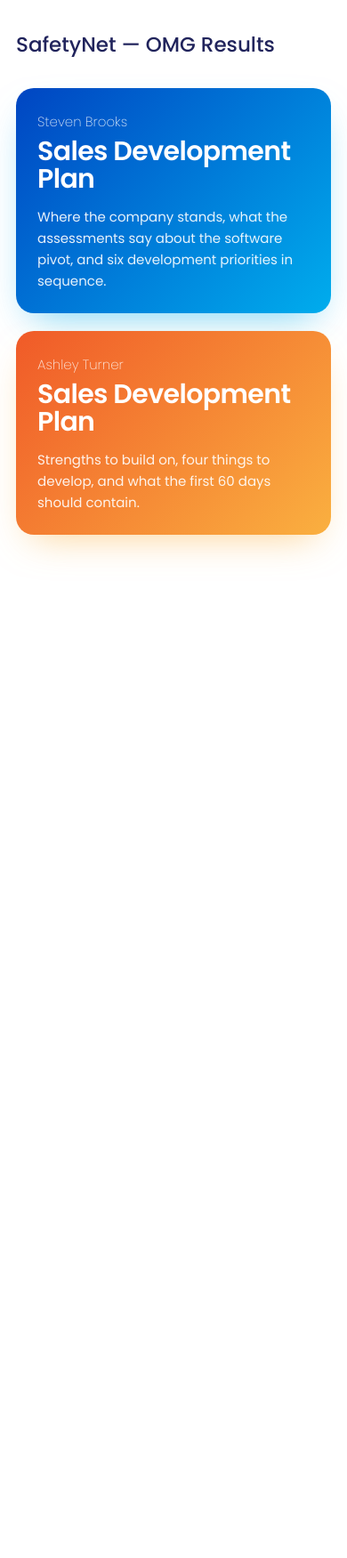
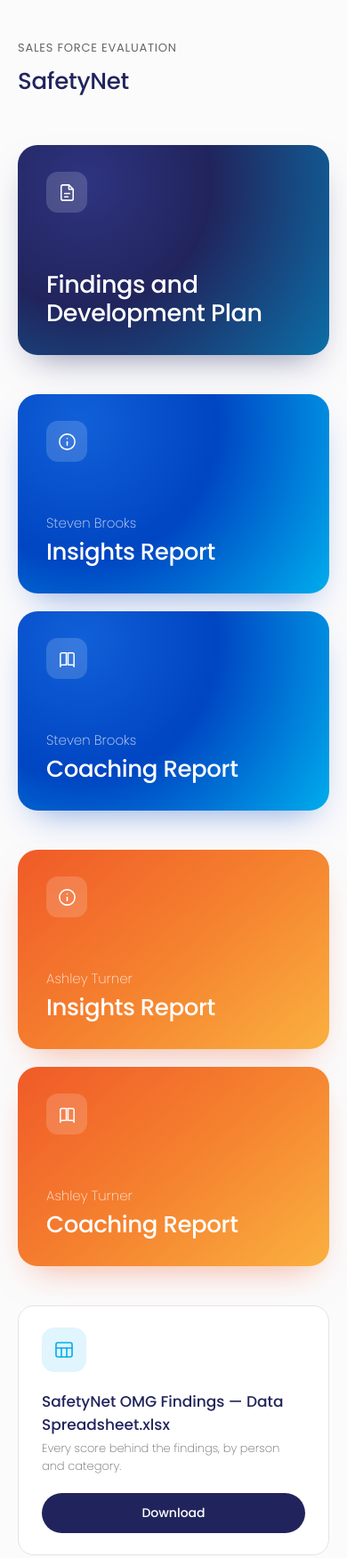
Before and after one commit to lushin-inc/safety-omg, a plain HTML site: page index.html in a window 390 px wide. Shown: the whole page at 89% size. Before the commit the page ends 844 px from the top, so only its background shows below. Drawn offline with Linux system fonts and the light colour scheme.

Commit message:
Add files via upload

```diff
--- a/index.html
+++ b/index.html
@@ -1,269 +1,316 @@
 <!DOCTYPE html>
-<html lang="en"><head><meta charset="utf-8">
-<meta name="viewport" content="width=device-width,initial-scale=1">
-<title>SafetyNet — OMG Results</title>
+<html lang="en">
+<head>
+<meta charset="utf-8">
+<meta name="viewport" content="width=device-width, initial-scale=1">
+<meta name="robots" content="noindex, nofollow">
+<title>SafetyNet — Sales Force Evaluation</title>
 <link rel="preconnect" href="https://fonts.googleapis.com">
 <link rel="preconnect" href="https://fonts.gstatic.com" crossorigin>
 <link href="https://fonts.googleapis.com/css2?family=Poppins:wght@200;400;500;600&display=swap" rel="stylesheet">
 <style>
-:root{
-  --stable:#21245C; --fresh:#00ADED; --energetic:#0045C2;
-  --passionate:#E34554; --fireball:#F05A28; --limitless:#FAB040;
-  --gray:#EDEDED; --ink:#333; --soft:#6b6f80;
-  --font:'Poppins',Arial,Helvetica,sans-serif;
-  --rail:284px; --accent:#0045C2;
-}
-*{box-sizing:border-box}
-html{-webkit-text-size-adjust:100%}
-body{margin:0;background:#fff;color:var(--ink);font-family:var(--font);
-  font-weight:400;font-size:16px;line-height:1.6}
+  :root {
+    --stable: #21245C;
+    --fresh: #00ADED;
+    --energetic: #0045C2;
+    --passionate: #E34554;
+    --fireball: #F05A28;
+    --limitless: #FAB040;
+    --gray: #EDEDED;
+    --white: #FFFFFF;
+    --body: #333333;
+    --subtle: #666666;
+    --font: 'Poppins', Arial, Helvetica, sans-serif;
+  }
 
-/* ---------- shell ---------- */
-.shell{display:flex;align-items:flex-start;min-height:100vh}
-.rail{position:sticky;top:0;flex:0 0 var(--rail);width:var(--rail);height:100vh;
-  overflow-y:auto;background:#fbfbfc;border-right:1px solid #ececf1;
-  padding:26px 16px 40px;transition:flex-basis .2s,width .2s,padding .2s}
-.main{flex:1 1 auto;min-width:0}
-.wrap{max-width:880px;margin:0 auto;padding:44px 30px 130px}
+  * { box-sizing: border-box; }
 
-body.nav-closed .rail{flex-basis:0;width:0;padding-left:0;padding-right:0;
-  overflow:hidden;border-right-color:transparent}
+  html { -webkit-text-size-adjust: 100%; }
 
-/* rail brand + toggle */
-.rb{display:flex;align-items:center;gap:10px;padding:0 10px 20px}
-.rb-t{font-size:14px;font-weight:500;color:var(--stable);line-height:1.25}
-.rb-s{display:block;font-size:12px;font-weight:200;color:var(--soft)}
+  body {
+    margin: 0;
+    padding: 0;
+    font-family: var(--font);
+    font-weight: 400;
+    color: var(--body);
+    background: #FBFBFC;
+    -webkit-font-smoothing: antialiased;
+  }
 
-.navtog{position:fixed;top:14px;left:14px;z-index:40;width:42px;height:42px;
-  border:1px solid #e4e4ec;background:#fff;border-radius:12px;cursor:pointer;
-  display:none;align-items:center;justify-content:center;padding:0}
-body.nav-closed .navtog{display:flex}
-.navtog span,.railtog span{display:block;width:17px;height:2px;background:var(--stable);
-  border-radius:2px;position:relative}
-.navtog span:before,.navtog span:after,.railtog span:before,.railtog span:after{
-  content:"";position:absolute;left:0;width:17px;height:2px;background:var(--stable);border-radius:2px}
-.navtog span:before,.railtog span:before{top:-5px}
-.navtog span:after,.railtog span:after{top:5px}
-.railtog{margin-left:auto;width:34px;height:34px;border:0;background:none;cursor:pointer;
-  display:flex;align-items:center;justify-content:center;padding:0;opacity:.6;flex:0 0 auto}
-.railtog:hover{opacity:1}
+  .wrap {
+    max-width: 940px;
+    margin: 0 auto;
+    padding: 64px 28px 96px;
+  }
 
-/* nav groups */
-.ng{margin:0 0 18px}
-.ng-h{font-size:11px;font-weight:600;letter-spacing:.1em;text-transform:uppercase;
-  color:var(--soft);padding:0 10px 7px}
-.ni{display:flex;align-items:center;gap:10px;width:100%;text-align:left;border:0;
-  background:none;font-family:var(--font);font-size:14.5px;font-weight:400;
-  color:var(--stable);text-decoration:none;padding:10px 12px;border-radius:10px;
-  cursor:pointer;line-height:1.3}
-.ni:hover{background:#f0f0f5}
-.ni-d{width:6px;height:6px;border-radius:50%;background:currentColor;opacity:.3;flex:0 0 auto}
-.ni.on{background:#eef1fb;font-weight:600}
-.ni.on .ni-d{opacity:1}
+  header { margin-bottom: 52px; }
 
-/* ---------- content ---------- */
-.eyebrow{font-size:14px;font-weight:400;color:var(--soft)}
-h1{font-size:27px;font-weight:500;color:var(--stable);margin:2px 0 34px;line-height:1.25}
-.view{display:none}
-.view.on{display:block}
-.vhead{margin:0 0 26px}
-.vhead .vn{font-size:15px;font-weight:200;color:var(--soft)}
-.vhead .vt{font-size:30px;font-weight:600;line-height:1.2;letter-spacing:-.01em;color:var(--accent)}
-h3{font-size:19px;font-weight:500;color:var(--stable);margin:34px 0 10px}
-h4{font-size:16px;font-weight:600;color:var(--stable);margin:24px 0 6px}
-p{margin:0 0 14px}
-ul{margin:0 0 16px;padding-left:22px}
-li{margin:0 0 8px}
-strong,b{font-weight:600;color:var(--stable)}
-a{color:var(--energetic)}
+  .eyebrow {
+    font-size: 13px;
+    font-weight: 400;
+    letter-spacing: 0.06em;
+    text-transform: uppercase;
+    color: var(--subtle);
+    margin: 0 0 8px;
+  }
 
-/* section stepper */
-.step{display:flex;gap:10px;margin:52px 0 0;padding-top:26px;border-top:1px solid #f0f0f4}
-.step a{font-size:14px;font-weight:500;color:var(--stable);text-decoration:none;
-  background:var(--gray);padding:12px 22px;border-radius:999px}
-.step a:hover{background:var(--stable);color:#fff}
+  h1 {
+    font-size: 26px;
+    font-weight: 500;
+    color: var(--stable);
+    margin: 0;
+    letter-spacing: -0.01em;
+  }
 
-/* hub tiles (single column, full width) */
-.tiles{display:block;margin-top:6px}
-.tile{display:block;width:100%;text-align:left;border:0;cursor:pointer;color:#fff;
-  font-family:var(--font);border-radius:20px;padding:30px 30px;margin:0 0 14px;
-  text-decoration:none}
-.tile .tn{display:block;font-size:15px;font-weight:200;opacity:.85;margin-bottom:4px}
-.tile .tt{display:block;font-size:30px;font-weight:600;line-height:1.15;letter-spacing:-.01em}
-.tile:hover{filter:brightness(1.06)}
+  section { margin-bottom: 44px; }
 
-/* landing chooser — one column, deliberately tall */
-.land{max-width:880px;margin:0 auto;padding:64px 30px 120px}
-.big{display:flex;flex-direction:column;justify-content:flex-end;width:100%;
-  min-height:320px;border-radius:26px;padding:40px 40px 38px;margin:0 0 20px;
-  color:#fff;text-decoration:none}
-.big:hover{filter:brightness(1.06)}
-.big .bn{display:block;font-size:17px;font-weight:200;opacity:.85;margin-bottom:6px}
-.big .bt2{display:block;font-size:44px;font-weight:600;line-height:1.05;letter-spacing:-.02em}
-.big .bd{display:block;font-size:15px;font-weight:400;opacity:.9;margin-top:14px;max-width:44ch}
-@media (max-width:640px){
-  .land{padding:34px 18px 80px}
-  .big{min-height:210px;padding:26px 24px 24px;border-radius:20px}
-  .big .bt2{font-size:30px}
-  .big .bn{font-size:15px}
-}
-@media print{
-  .land{padding:0}
-  .big{min-height:0;color:#000!important;background:none!important;padding:0;margin:0 0 18px}
-  .big .bt2{color:var(--stable)!important;font-size:18pt}
-  .big .bn,.big .bd{color:#333!important}
-}
+  .section-label {
+    font-size: 13px;
+    font-weight: 400;
+    letter-spacing: 0.06em;
+    text-transform: uppercase;
+    color: var(--subtle);
+    margin: 0 0 14px;
+  }
 
-/* lead-in bullet block */
-.lead{margin:0 0 20px}
-.lead-h{font-weight:600;color:var(--stable);margin-bottom:6px}
-.lead ul{margin-bottom:0}
+  /* ---- Tiles ---- */
 
-/* note card */
-.note{background:var(--gray);border-left:5px solid var(--stable);
-  border-radius:0 14px 14px 0;padding:20px 24px;margin:24px 0}
-.note-h{font-weight:600;color:var(--stable);margin-bottom:8px;font-size:17px}
-.note p:last-child,.note ul:last-child{margin-bottom:0}
-.note.warn{border-left-color:var(--passionate)}
-.note.warn .note-h{color:var(--passionate)}
-.note.good{border-left-color:var(--fresh)}
-.note.good .note-h{color:var(--energetic)}
+  .tile-row {
+    display: grid;
+    grid-template-columns: 1fr 1fr;
+    gap: 20px;
+  }
 
-/* score bars */
-.bars{margin:14px 0 26px}
-.bar{display:grid;grid-template-columns:1fr 46px;
-  grid-template-areas:"l v" "t t" "g g";column-gap:12px;padding:11px 0;
-  border-bottom:1px solid #f1f1f4}
-.bar:last-child{border-bottom:0}
-.bl{grid-area:l;font-size:15px;color:var(--stable);align-self:center}
-.bv{grid-area:v;font-size:20px;font-weight:600;text-align:right;align-self:center}
-.bt{grid-area:t;position:relative;height:9px;border-radius:5px;background:#e9e9ee;margin:7px 0 4px}
-.bf{position:absolute;left:0;top:0;bottom:0;border-radius:5px}
-.btk{position:absolute;top:-4px;bottom:-4px;width:2px;background:var(--stable);opacity:.55}
-.bg{grid-area:g;font-size:11.5px;color:var(--soft);font-weight:200}
-.bar.total .bl{font-weight:600;font-size:16.5px}
-.bar.total{border-bottom:2px solid var(--gray);padding-bottom:14px;margin-bottom:4px}
-.bf.ok{background:var(--fresh)}   .bv.ok{color:var(--fresh)}
-.bf.mid{background:var(--limitless)} .bv.mid{color:var(--fireball)}
-.bf.low{background:var(--passionate)} .bv.low{color:var(--passionate)}
+  .tile {
+    display: flex;
+    flex-direction: column;
+    justify-content: flex-end;
+    text-decoration: none;
+    color: var(--white);
+    border-radius: 22px;
+    padding: 34px 32px 32px;
+    position: relative;
+    overflow: hidden;
+    transition: transform 0.18s ease, box-shadow 0.18s ease;
+  }
 
-/* collapsible */
-.cx{border-radius:14px;background:var(--gray);margin:0 0 12px;overflow:hidden}
-.cxh{width:100%;display:flex;align-items:center;justify-content:space-between;gap:14px;
-  background:none;border:0;cursor:pointer;font-family:var(--font);font-size:17px;
-  font-weight:500;color:var(--stable);text-align:left;padding:19px 24px}
-.chev{width:9px;height:9px;border-right:2px solid var(--stable);border-bottom:2px solid var(--stable);
-  transform:rotate(45deg);transition:transform .18s;flex:0 0 auto;opacity:.7}
-.cx.is-open .chev{transform:rotate(-135deg)}
-.cxb{max-height:0;overflow:hidden;transition:max-height .22s ease}
-.cx.is-open .cxb{max-height:none}
-.cxi{padding:2px 24px 22px}
-.cxi > :last-child{margin-bottom:0}
-.cxi .note{background:#fff}
+  .tile:hover { transform: translateY(-3px); }
+  .tile:focus-visible { outline: 3px solid var(--stable); outline-offset: 4px; }
 
-/* priorities */
-.prog{background:var(--gray);border-radius:14px;padding:18px 24px;margin:0 0 22px}
-.prog-t{font-size:14px;font-weight:500;color:var(--stable);margin-bottom:9px}
-.prog-b{height:10px;border-radius:5px;background:#dcdce4;overflow:hidden}
-.prog-f{height:100%;width:0;background:var(--fresh);transition:width .25s}
-.prio{display:grid;grid-template-columns:34px 40px 1fr;column-gap:10px;align-items:start;
-  padding:22px 24px;background:var(--gray);border-radius:16px;margin:0 0 12px}
-.prio.done{opacity:.5}
-.prio.done .ptitle{text-decoration:line-through}
-.pchk{cursor:pointer;padding-top:5px}
-.pchk input{position:absolute;opacity:0;width:0;height:0}
-.box{display:block;width:23px;height:23px;border-radius:7px;background:#fff;
-  border:2px solid #c9c9d4;position:relative}
-.pchk input:checked + .box{background:var(--fresh);border-color:var(--fresh)}
-.pchk input:checked + .box:after{content:"";position:absolute;left:6px;top:2px;width:6px;
-  height:12px;border-right:2.5px solid #fff;border-bottom:2.5px solid #fff;transform:rotate(40deg)}
-.pnum{font-size:28px;font-weight:600;color:var(--stable);opacity:.28;line-height:1.05}
-.ptag{font-size:11.5px;font-weight:600;letter-spacing:.08em;text-transform:uppercase;
-  color:var(--energetic);margin-bottom:3px}
-.ptitle{font-size:19px;font-weight:600;color:var(--stable);line-height:1.3;margin-bottom:8px}
-.pbody{font-size:15.4px}
-.pbody p:last-child,.pbody ul:last-child{margin-bottom:0}
+  .tile-wide {
+    min-height: 268px;
+    background: radial-gradient(circle at 22% 18%, #2E3480 0%, var(--stable) 42%, #0C6FA8 100%);
+    box-shadow: 0 18px 40px -18px rgba(33, 36, 92, 0.55);
+  }
+  .tile-wide:hover { box-shadow: 0 26px 52px -18px rgba(33, 36, 92, 0.62); }
 
-/* download card */
-.dl{display:flex;align-items:center;gap:16px;background:var(--gray);border-radius:16px;
-  padding:18px 22px;margin:0 0 10px;text-decoration:none;color:var(--stable)}
-.dl:hover{background:#e3e3ea}
-.dl-i{flex:0 0 auto;width:42px;height:42px;border-radius:12px;background:#fff;
-  display:flex;align-items:center;justify-content:center;color:var(--energetic)}
-.dl-i svg{width:21px;height:21px}
-.dl-m{flex:1 1 auto;min-width:0}
-.dl-n{display:block;font-size:15.5px;font-weight:600;line-height:1.3}
-.dl-d{display:block;font-size:13px;font-weight:200;color:var(--soft);line-height:1.35;margin-top:2px}
-.dl-b{flex:0 0 auto;font-size:13px;font-weight:500;background:var(--stable);color:#fff;
-  padding:9px 18px;border-radius:999px}
+  .tile-steven {
+    min-height: 352px;
+    background: radial-gradient(circle at 20% 15%, #1160D8 0%, var(--energetic) 45%, var(--fresh) 100%);
+    box-shadow: 0 18px 40px -18px rgba(0, 69, 194, 0.5);
+  }
+  .tile-steven:hover { box-shadow: 0 26px 52px -18px rgba(0, 69, 194, 0.58); }
 
-/* data explorer */
-.dx-c{margin:0 0 16px}
-.dx-q{width:100%;font-family:var(--font);font-size:16px;color:var(--stable);
-  border:1px solid #dfdfe8;border-radius:12px;padding:14px 18px;background:#fff}
-.dx-q:focus{outline:none;border-color:var(--fresh)}
-.dx-f{display:flex;gap:8px;margin:12px 0 0;flex-wrap:wrap}
-.fp{font-family:var(--font);font-size:13.5px;font-weight:500;color:var(--stable);
-  background:var(--gray);border:0;border-radius:999px;padding:9px 18px;cursor:pointer}
-.fp.is-on{background:var(--stable);color:#fff}
-.dx-n{font-size:13px;color:var(--soft);font-weight:200;margin-top:12px}
-.dxg{margin:0 0 18px}
-.dxg-h{font-size:12px;font-weight:600;letter-spacing:.08em;text-transform:uppercase;
-  color:var(--soft);padding:14px 0 6px;border-bottom:1px solid #eeeef3}
-.dxr{display:grid;grid-template-columns:1fr auto;gap:14px;align-items:baseline;
-  padding:9px 0;border-bottom:1px solid #f5f5f8;font-size:15px}
-.dxr-f{color:var(--stable)}
-.dxr-w{font-size:11.5px;font-weight:200;color:var(--soft);display:block}
-.dxr-v{font-weight:600;text-align:right;white-space:nowrap}
-.v-num{color:var(--stable)}
-.v-strong{color:var(--fresh)}
-.v-weak{color:var(--passionate)}
-.v-yes{color:var(--fireball)}
-.v-no{color:var(--soft);font-weight:400}
-.dx-empty{padding:26px 0;color:var(--soft)}
+  .tile-ashley {
+    min-height: 352px;
+    background: linear-gradient(140deg, var(--fireball) 0%, #F5822F 52%, var(--limitless) 100%);
+    box-shadow: 0 18px 40px -18px rgba(240, 90, 41, 0.5);
+  }
+  .tile-ashley:hover { box-shadow: 0 26px 52px -18px rgba(240, 90, 41, 0.58); }
 
-@media (max-width:1000px){
-  :root{--rail:270px}
-  .rail{position:fixed;left:0;top:0;z-index:35;box-shadow:0 0 0 100vmax rgba(24,26,54,.34)}
-  body.nav-closed .rail{box-shadow:none}
-  .wrap{padding:70px 20px 100px}
-  h1{font-size:23px}
-  .vhead .vt{font-size:24px}
-  .tile{padding:24px 22px}
-  .tile .tt{font-size:24px}
-  .prio{grid-template-columns:30px 1fr;column-gap:9px}
-  .pnum{display:none}
-  .dl{flex-wrap:wrap}
-}
+  .tile-icon {
+    position: absolute;
+    top: 30px;
+    left: 32px;
+    width: 46px;
+    height: 46px;
+    border-radius: 13px;
+    background: rgba(255, 255, 255, 0.16);
+    display: flex;
+    align-items: center;
+    justify-content: center;
+  }
 
-@media print{
-  @page{size:letter;margin:.6in}
-  body{font-size:11.2pt;line-height:1.45}
-  .rail,.navtog,.tiles,.step,.prog,.dx-c,#hub{display:none!important}
-  .shell{display:block}
-  .wrap{max-width:none;padding:0}
-  .view{display:block!important;page-break-before:always}
-  .view.first{page-break-before:avoid}
-  .vhead{border-bottom:2.5px solid var(--fresh);padding-bottom:8px}
-  .vhead .vt{font-size:19pt}
-  h1{font-size:20pt;margin-bottom:16px}
-  .cx{background:#f4f4f7!important}
-  .prio{background:#f4f4f7!important;break-inside:avoid;grid-template-columns:36px 1fr}
-  .cxb{max-height:none!important;overflow:visible!important}
-  .chev{display:none}
-  .cxh{padding:13px 16px 4px;font-size:13pt;break-after:avoid;break-inside:avoid}
-  .cxi{padding:0 16px 14px}
-  h3,h4{break-after:avoid}
-  p,li{orphans:2;widows:2}
-  .note,.bar,.dl{break-inside:avoid}
-  .pchk{display:none}
-  a{color:var(--stable);text-decoration:none}
-}
-</style></head>
+  .tile-icon svg {
+    width: 23px;
+    height: 23px;
+    stroke: var(--white);
+    stroke-width: 1.6;
+    fill: none;
+    stroke-linecap: round;
+    stroke-linejoin: round;
+  }
+
+  .tile-name {
+    font-size: 15px;
+    font-weight: 200;
+    opacity: 0.85;
+    margin: 0 0 6px;
+  }
+
+  .tile-title {
+    font-size: 30px;
+    font-weight: 500;
+    line-height: 1.16;
+    letter-spacing: -0.015em;
+    margin: 0;
+  }
+
+  .tile-wide .tile-title { font-size: 34px; max-width: 15ch; }
+
+  /* ---- Download card ---- */
+
+  .download {
+    display: flex;
+    align-items: center;
+    gap: 20px;
+    background: var(--white);
+    border: 1px solid #E2E4EA;
+    border-radius: 18px;
+    padding: 24px 26px;
+    text-decoration: none;
+    transition: border-color 0.18s ease, box-shadow 0.18s ease;
+  }
+
+  .download:hover {
+    border-color: var(--fresh);
+    box-shadow: 0 12px 28px -16px rgba(0, 173, 237, 0.5);
+  }
+
+  .download:focus-visible { outline: 3px solid var(--stable); outline-offset: 3px; }
+
+  .download-icon {
+    flex: 0 0 auto;
+    width: 50px;
+    height: 50px;
+    border-radius: 14px;
+    background: rgba(0, 173, 237, 0.12);
+    display: flex;
+    align-items: center;
+    justify-content: center;
+  }
+
+  .download-icon svg {
+    width: 24px;
+    height: 24px;
+    stroke: var(--fresh);
+    stroke-width: 1.6;
+    fill: none;
+    stroke-linecap: round;
+    stroke-linejoin: round;
+  }
+
+  .download-text { flex: 1 1 auto; min-width: 0; }
+
+  .download-file {
+    display: block;
+    font-size: 17px;
+    font-weight: 500;
+    color: var(--stable);
+    margin: 0 0 4px;
+    word-break: break-word;
+  }
+
+  .download-note {
+    display: block;
+    font-size: 13px;
+    font-weight: 200;
+    color: var(--subtle);
+    margin: 0;
+  }
+
+  .download-btn {
+    display: inline-block;
+    flex: 0 0 auto;
+    font-family: var(--font);
+    font-size: 14px;
+    font-weight: 500;
+    color: var(--white);
+    background: var(--stable);
+    border-radius: 999px;
+    padding: 12px 26px;
+  }
+
+  @media (max-width: 720px) {
+    .wrap { padding: 44px 20px 72px; }
+    .tile-row { grid-template-columns: 1fr; }
+    .tile-steven, .tile-ashley { min-height: 224px; }
+    .tile-wide { min-height: 236px; }
+    .tile-wide .tile-title { font-size: 27px; }
+    .tile-title { font-size: 26px; }
+    .download { flex-wrap: wrap; }
+    .download-btn { width: 100%; text-align: center; }
+  }
+</style>
+</head>
 <body>
-<div class="land">
+<div class="wrap">
 
-<h1>SafetyNet — OMG Results</h1>
-<a class="big" href="steven/" style="background:linear-gradient(135deg,#0045C2,#00ADED);box-shadow:0 18px 44px -18px #00ADED99"><span class="bn">Steven Brooks</span><span class="bt2">Sales Development Plan</span><span class="bd">Where the company stands, what the assessments say about the software pivot, and six development priorities in sequence.</span></a><a class="big" href="ashley/" style="background:linear-gradient(135deg,#F05A28,#FAB040);box-shadow:0 18px 44px -18px #FAB04099"><span class="bn">Ashley Turner</span><span class="bt2">Sales Development Plan</span><span class="bd">Strengths to build on, four things to develop, and what the first 60 days should contain.</span></a>
+  <header>
+    <p class="eyebrow">Sales Force Evaluation</p>
+    <h1>SafetyNet</h1>
+  </header>
+
+  <section id="findings">
+    <a class="tile tile-wide" href="SafetyNet%20-%20OMG%20Findings%20and%20Development%20Plan.pdf" target="_blank" rel="noopener">
+      <span class="tile-icon" aria-hidden="true">
+        <svg viewBox="0 0 24 24"><path d="M14 3v5h5"/><path d="M14 3H7a2 2 0 0 0-2 2v14a2 2 0 0 0 2 2h10a2 2 0 0 0 2-2V8z"/><path d="M9 13h6"/><path d="M9 17h4"/></svg>
+      </span>
+      <p class="tile-title">Findings and Development Plan</p>
+    </a>
+  </section>
+
+  <section id="steven">
+    <div class="tile-row">
+      <a class="tile tile-steven" href="Steven%20Reports%20%28PDFs%29/Steven%20Brooks%20%28Insights%29.pdf" target="_blank" rel="noopener">
+        <span class="tile-icon" aria-hidden="true">
+          <svg viewBox="0 0 24 24"><circle cx="12" cy="12" r="9"/><path d="M12 8v.01"/><path d="M12 12v4"/></svg>
+        </span>
+        <p class="tile-name">Steven Brooks</p>
+        <p class="tile-title">Insights Report</p>
+      </a>
+      <a class="tile tile-steven" href="Steven%20Reports%20%28PDFs%29/Steven%20Brooks%20%28Coaching%29.pdf" target="_blank" rel="noopener">
+        <span class="tile-icon" aria-hidden="true">
+          <svg viewBox="0 0 24 24"><path d="M4 19V7a2 2 0 0 1 2-2h5v14H6a2 2 0 0 0-2 2z"/><path d="M20 19V7a2 2 0 0 0-2-2h-5v14h5a2 2 0 0 1 2 2z"/></svg>
+        </span>
+        <p class="tile-name">Steven Brooks</p>
+        <p class="tile-title">Coaching Report</p>
+      </a>
+    </div>
+  </section>
+
+  <section id="ashley">
+    <div class="tile-row">
+      <a class="tile tile-ashley" href="Ashley%20Reports%20%28PDFs%29/Ashley%20Turner%20%28Insights%29.pdf" target="_blank" rel="noopener">
+        <span class="tile-icon" aria-hidden="true">
+          <svg viewBox="0 0 24 24"><circle cx="12" cy="12" r="9"/><path d="M12 8v.01"/><path d="M12 12v4"/></svg>
+        </span>
+        <p class="tile-name">Ashley Turner</p>
+        <p class="tile-title">Insights Report</p>
+      </a>
+      <a class="tile tile-ashley" href="Ashley%20Reports%20%28PDFs%29/Ashley%20Turner%20%28Coaching%29.pdf" target="_blank" rel="noopener">
+        <span class="tile-icon" aria-hidden="true">
+          <svg viewBox="0 0 24 24"><path d="M4 19V7a2 2 0 0 1 2-2h5v14H6a2 2 0 0 0-2 2z"/><path d="M20 19V7a2 2 0 0 0-2-2h-5v14h5a2 2 0 0 1 2 2z"/></svg>
+        </span>
+        <p class="tile-name">Ashley Turner</p>
+        <p class="tile-title">Coaching Report</p>
+      </a>
+    </div>
+  </section>
+
+  <section id="data">
+    <a class="download" href="SafetyNet%20OMG%20Findings%20-%20Data%20Spreadsheet.xlsx" download>
+      <span class="download-icon" aria-hidden="true">
+        <svg viewBox="0 0 24 24"><rect x="3" y="4" width="18" height="16" rx="2"/><path d="M3 10h18"/><path d="M9 10v10"/><path d="M15 10v10"/></svg>
+      </span>
+      <span class="download-text">
+        <span class="download-file">SafetyNet OMG Findings — Data Spreadsheet.xlsx</span>
+        <span class="download-note">Every score behind the findings, by person and category.</span>
+      </span>
+      <span class="download-btn">Download</span>
+    </a>
+  </section>
+
 </div>
-</body></html>
+</body>
+</html>
```
